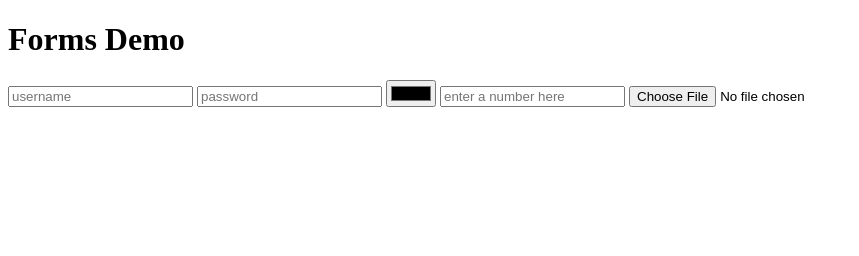
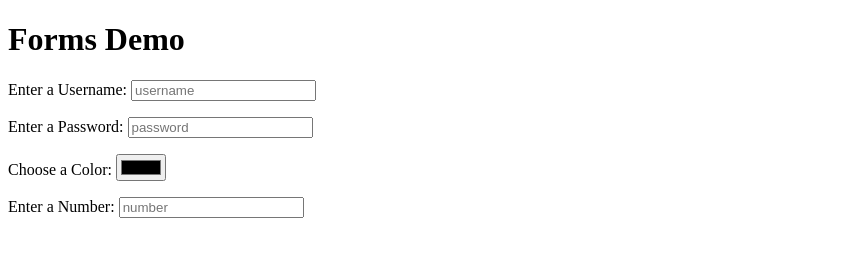
Before and after one commit to cesarcamarena/Web-Developer-Bootcamp-2022, a plain HTML site: page forms.html in a window 1280 px wide. Shown: the whole page, without its empty margins (0-859 px from the left). Drawn offline with Linux system fonts and the light colour scheme.

Commit message:
Update forms.html
labels

```diff
--- a/forms.html
+++ b/forms.html
@@ -12,11 +12,25 @@
     <h1>Forms Demo</h1>
 
     <form action="/tacos">
-        <input type="text" placeholder="username">
-        <input type="password" placeholder="password">
-        <input type="color">
-        <input type="number" placeholder="enter a number here">
-        <input type="file">
+        <p>
+            <label for="username">Enter a Username: </label>
+            <input type="text" placeholder="username" id="username">
+        </p>
+
+        <p>
+            <label for="password">Enter a Password: </label>
+            <input type="password" placeholder="password" id="password">
+        </p>
+
+        <p>
+            <label for="color">Choose a Color: </label>
+            <input type="color" id="color">
+        </p>
+
+        <p>
+            <label for="number">Enter a Number: </label>
+            <input type="number" placeholder="number" id="number">
+        </p>
     </form>
 
 </body>
```
